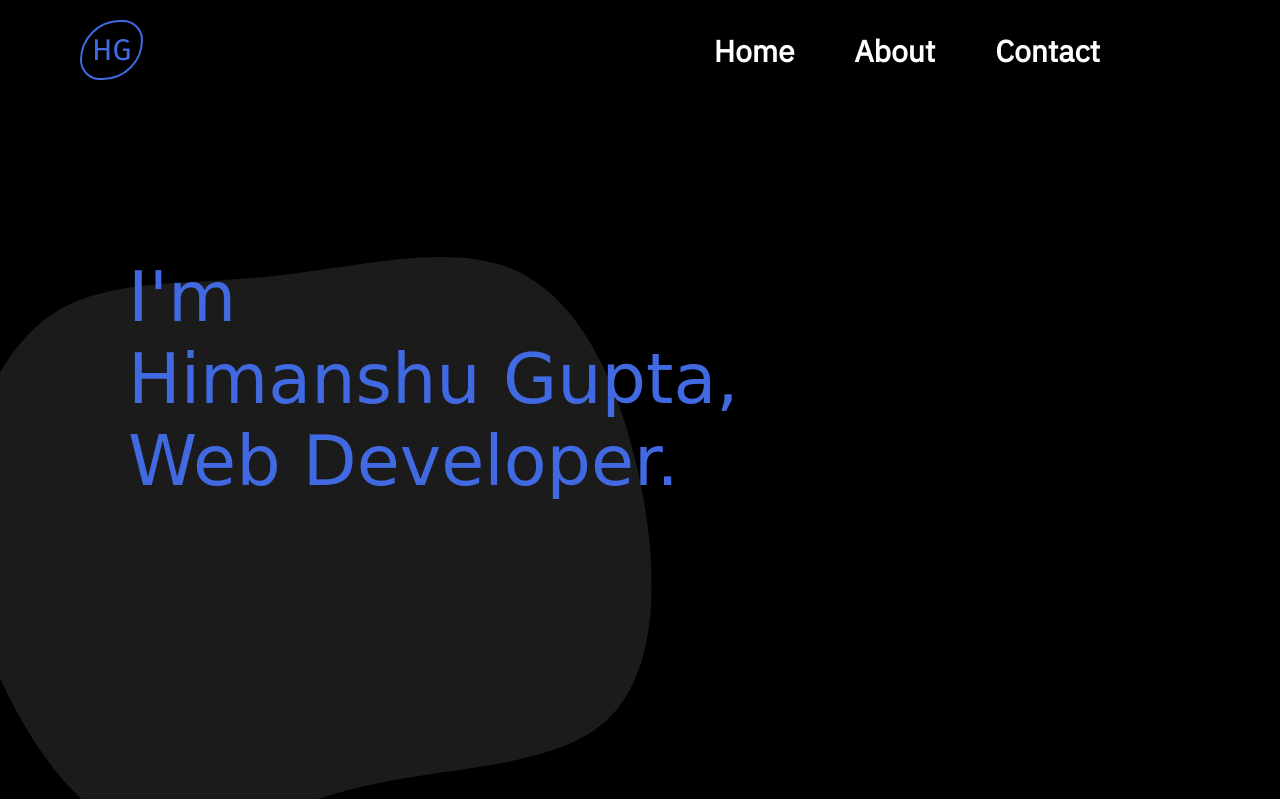
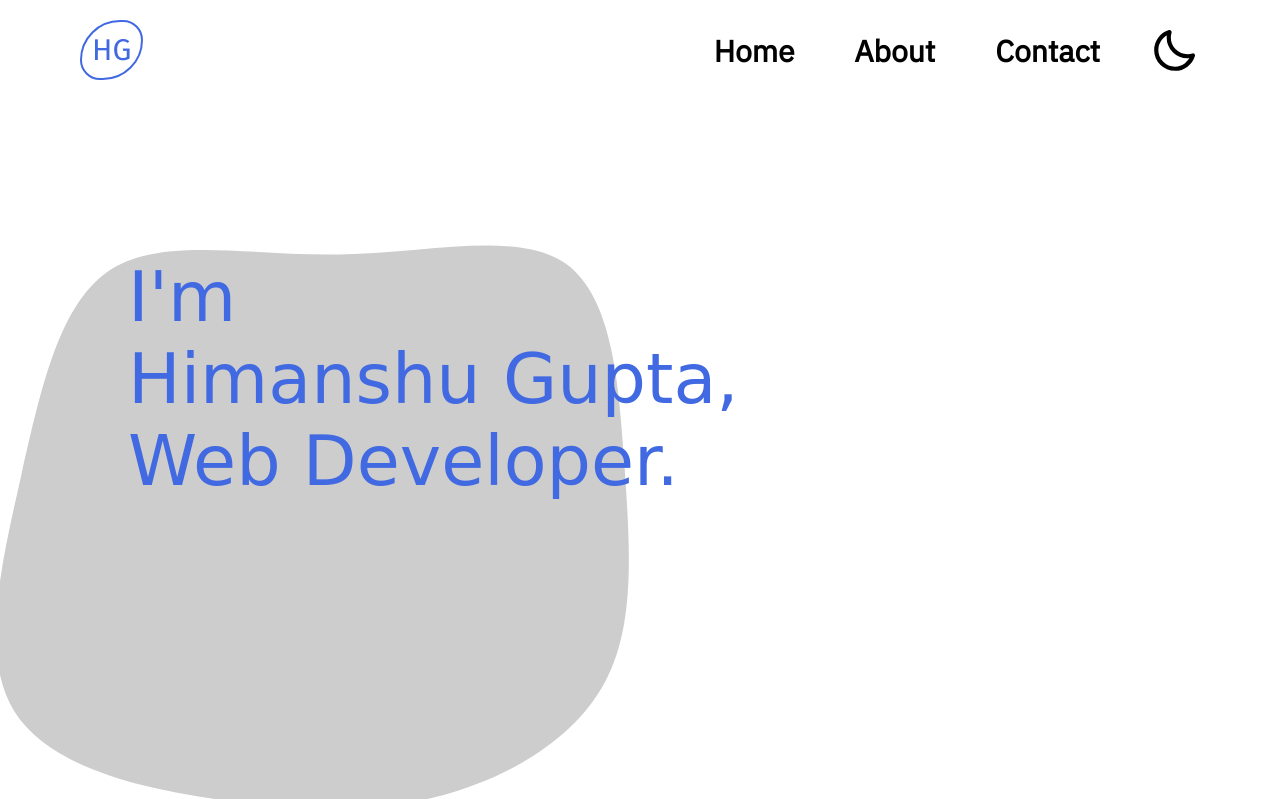
Before and after one commit to HimanshuGupta927/himanshugupta927.github.io, a plain HTML site: page index.html in a window 1280 px wide. Both pictures are taken after a click on the picture 1192 px from the left and 50 px from the top of the page. Shown: the top 799 px of the page. Drawn offline with nearby package versions, Linux system fonts and the light colour scheme; a web font is replaced by a local one.

Commit message:
added dark mode light mode feauture

```diff
--- a/script.js
+++ b/script.js
@@ -1,3 +1,4 @@
+let navbar = document.querySelector('.navbar');
 let logo = document.getElementsByClassName('logo');
 let lists = document.querySelectorAll('.navList');
 let intro = document.querySelector('.intro');
@@ -49,8 +50,16 @@ window.addEventListener('scroll', animateOnScroll);
 function toggleTheme(){
     if(toggleModeBtn.src.includes("light")){
         toggleModeBtn.src = "./img/dark_mode.svg";
+        document.documentElement.style.setProperty('--secondary-color', 'white');
+        document.documentElement.style.setProperty('--navItem-color', 'black');
+        document.documentElement.style.setProperty('--navbar-bg', 'rgba(255, 255, 255, 0.69)');
+        document.documentElement.style.setProperty('--blob', "url('./img/blob_light.svg')");
     } else{
         toggleModeBtn.src = "./img/light_mode.svg";
+        document.documentElement.style.setProperty('--secondary-color', 'black');
+        document.documentElement.style.setProperty('--navItem-color', 'white');
+        document.documentElement.style.setProperty('--navbar-bg', 'rgba(0, 0, 0, 0.69)');
+        document.documentElement.style.setProperty('--blob', "url('./img/blob_dark.svg')");
     }
 }
 
--- a/style.css
+++ b/style.css
@@ -1,7 +1,9 @@
 :root{
     --primary-color: #4169E1;
-    --secondary-color: #1b1b1b;
+    --secondary-color: black;
+    --navbar-bg: rgba(0, 0, 0, 0.69);
     --navItem-color: white;
+    --blob: url('./img/blob_dark.svg');
 }
 
 * {
@@ -12,7 +14,7 @@
 }
 
 body{
-    background-color: black;
+    background-color: var(--secondary-color);
 }
 
 .navbar{
@@ -27,7 +29,7 @@ body{
     justify-content: space-between;
     backdrop-filter: blur(3px) saturate(200%);
     -webkit-backdrop-filter: blur(3px) saturate(200%);
-    background-color: rgba(0, 0, 0, 0.69);
+    background-color: var(--navbar-bg);
     padding: 0 80px;
 }
 
@@ -85,13 +87,16 @@ section.home{
 
 .intro::before{
     content: "";
-    background-image: url(./img/blob.svg);
+    background-image: var(--blob);
+    background-size: cover;
+    background-position: center;
     position: absolute;
-    top: -96%;
-    left: -63%;
+    top: -75%;
+    left: -40%;
     z-index: -1;
-    height: 15em;
-    width: 15em;
+    height: 13em;
+    width: 13em;
+
 }
 
 .intro{
@@ -101,7 +106,6 @@ section.home{
     font-size: 70px;
     color: var(--primary-color);
     font-family: 'Alkatra', cursive;
-
 }
 
 section.about{
```
Also changed, not shown: img/blob.svg (deleted), img/blob_dark.svg (added), img/blob_light.svg (added).
